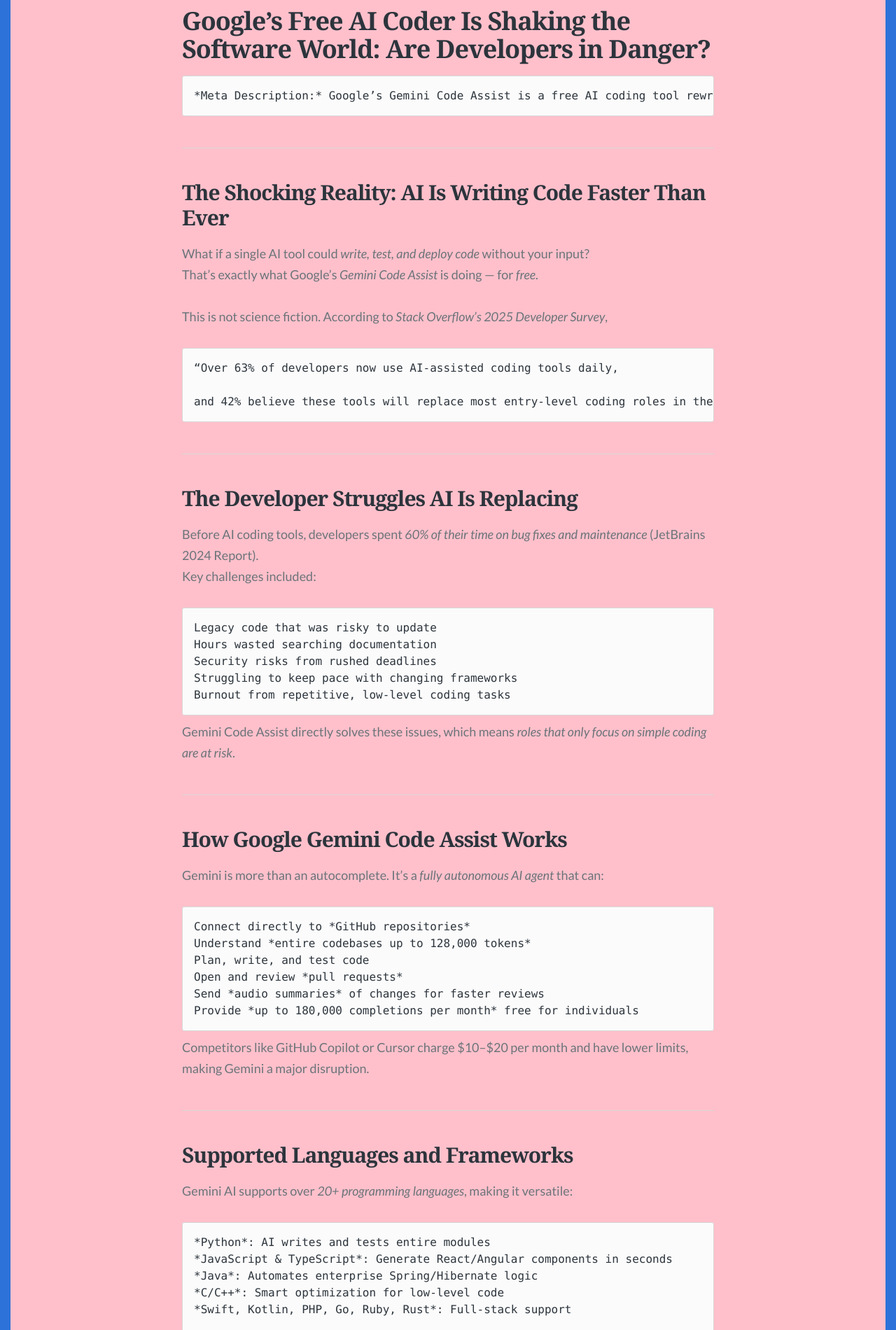
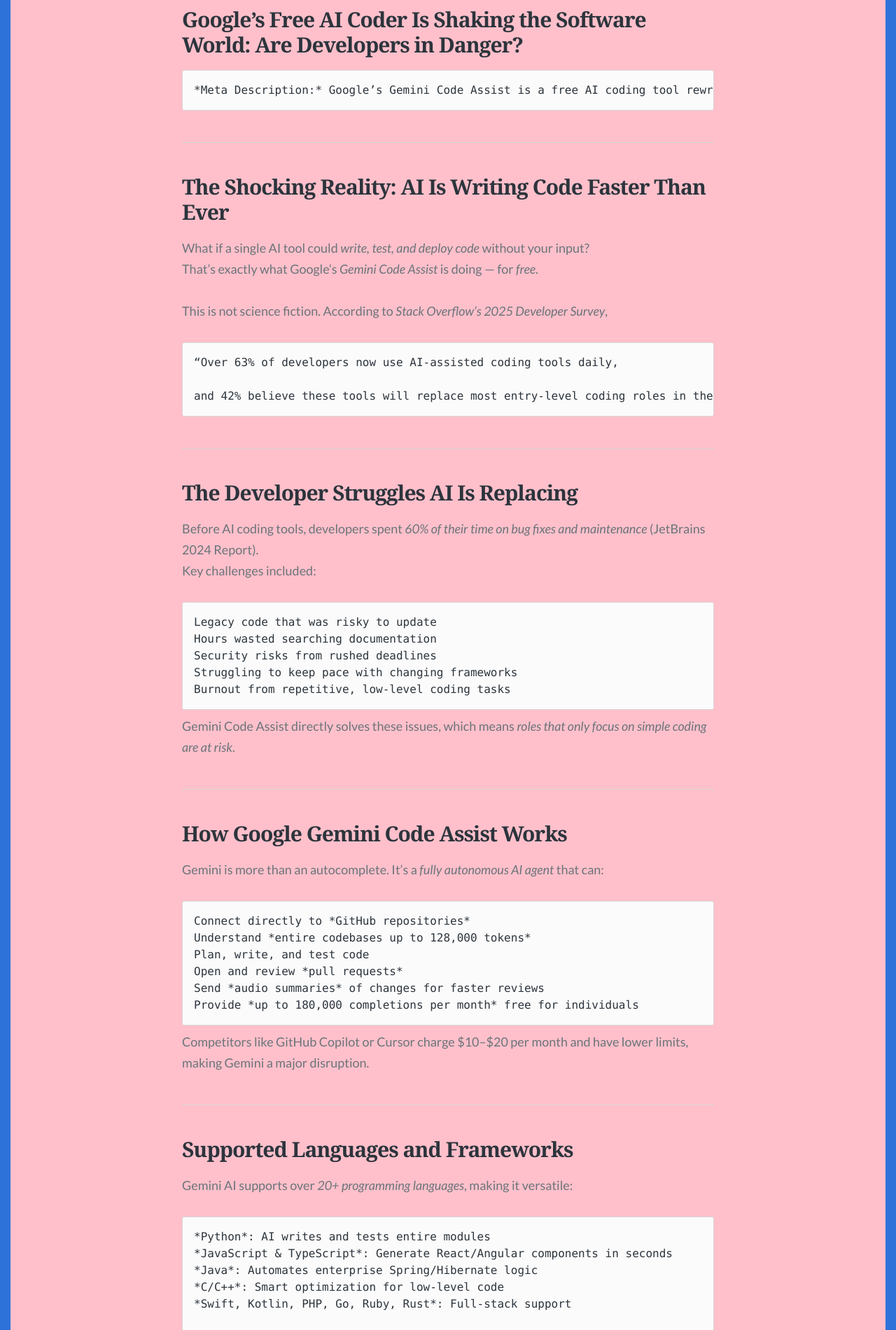
Before and after one commit to skynethosting-inc/blog, a Jekyll site: the page built from _posts/2025-09-12-Are-Developers-in-Danger.md, in a window 1280 px wide. Shown: the part 1115-3015 px from the top of the page at 70% size. Built offline with Jekyll 4.4.1, drawn with Linux system fonts in a browser that asks for light colours; some web fonts are replaced; comment, search, counter and statistics services are not loaded.

```diff
--- a/_posts/2025-09-12-Are-Developers-in-Danger.md
+++ b/_posts/2025-09-12-Are-Developers-in-Danger.md
@@ -6,7 +6,7 @@ date: 2025-09-12
 feature_image: images/sky5.jpg
 tags: [AI Coder,Google AI,AI Coding Tools,AI in Software Development,AI Programming Assistants]
 ---
-# Google’s Free AI Coder Is Shaking the Software World: Are Developers in Danger?
+## Google’s Free AI Coder Is Shaking the Software World: Are Developers in Danger?
 
     *Meta Description:* Google’s Gemini Code Assist is a free AI coding tool rewriting entire projects on GitHub. Learn how it works, the risks for developers, and what skills you need to stay ahead in 2025.
 
```
